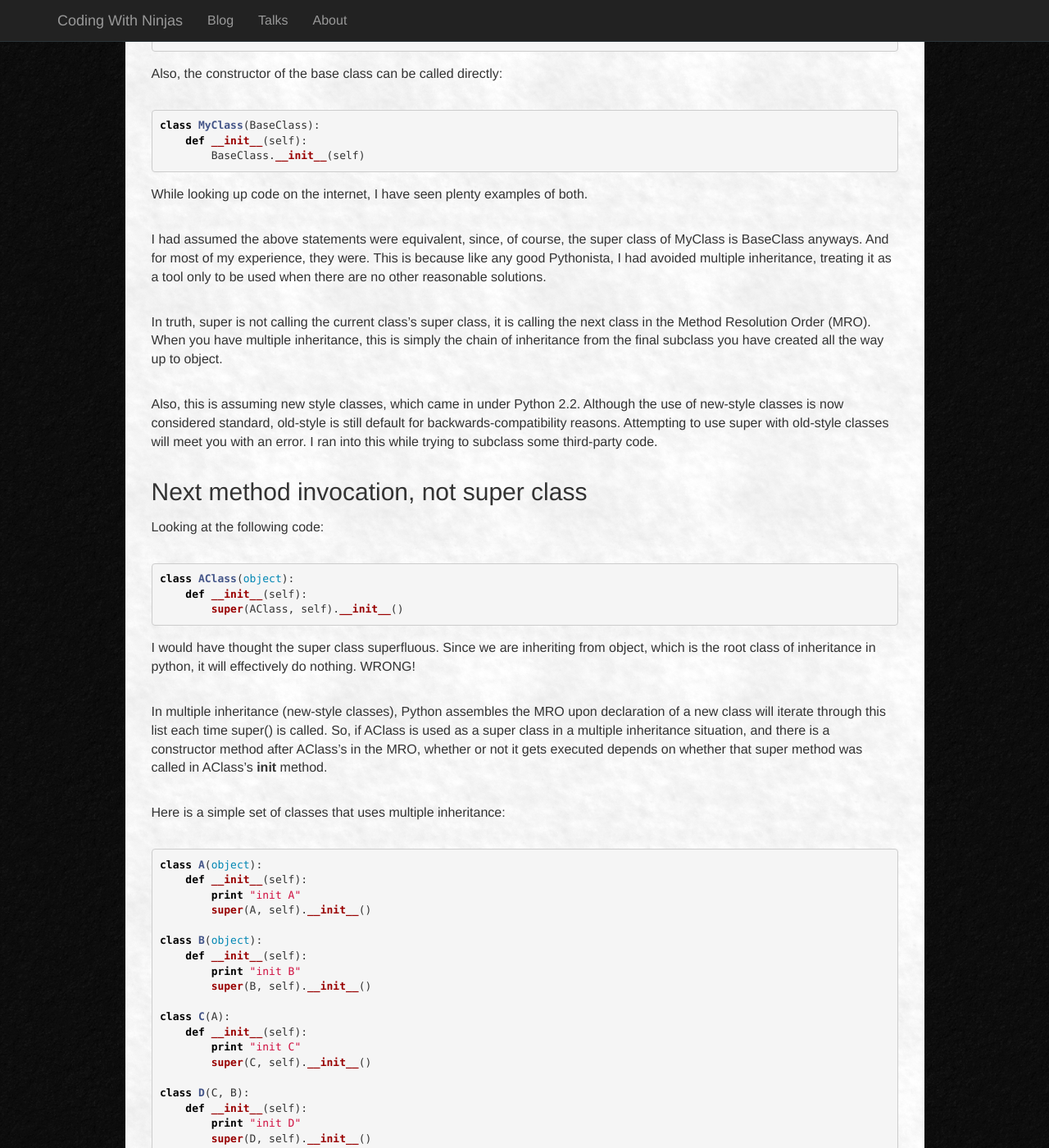
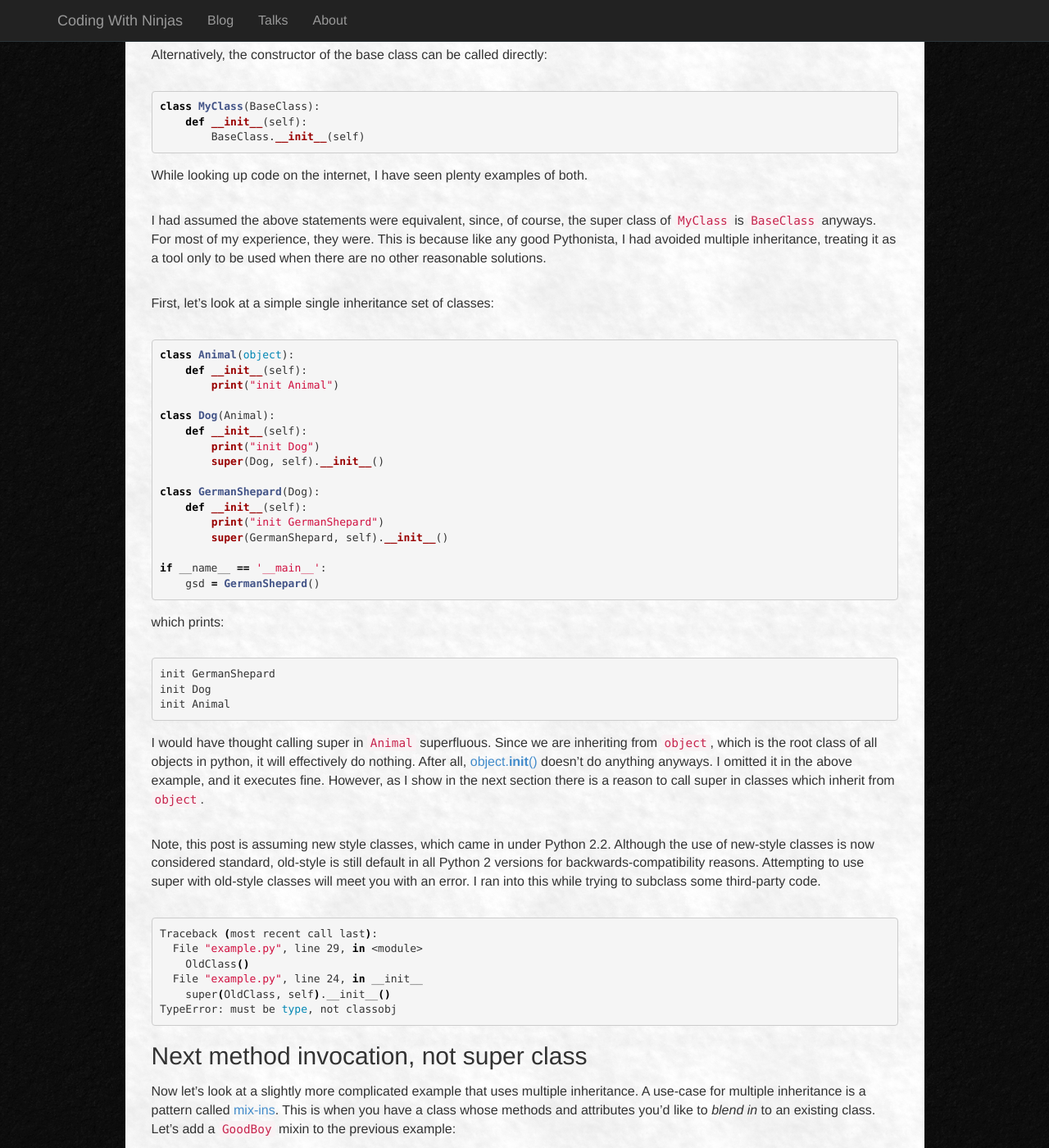
Before and after one commit to boylea/boylea.github.io, a Jekyll site: the page built from _posts/2015-05-07-Python-Inheritance.md, in a window 1280 px wide and 1400 px high, scrolled down 543 px. Shown: the whole window at 82% size. Built offline with Jekyll 4.4.1, drawn with Linux system fonts in a browser that asks for light colours; comment, search, counter and statistics services are not loaded; some of the changed text lies outside the part shown.

Commit message:
Edit inheritance post to not be a pile of incomprehensible garbage

```diff
--- a/_posts/2015-05-07-Python-Inheritance.md
+++ b/_posts/2015-05-07-Python-Inheritance.md
@@ -7,7 +7,7 @@
 Multiple Inheritance Minefield
 ===============================
 
-So I thought I knew how to use inheritance in Python properly. However, when I had a need to use multiple inheritance, I found I did not, in fact, know what was happening. Nothing here is new, it is all in the python docs, and if you are looking for a good explanation of multi class inheritance in python I found [this account][supersuper] well-written and useful. ...But then I also found [a detractor][harmful], or [two][harmful2]. This post is basically me digesting all the posts I read about inheritance in python, to convince myself I know what I am doing. Warning, this post is a bit of an untamed beast.
+So I thought I knew how to use inheritance in Python properly. However, when I had a need to use multiple inheritance, I found I did not, in fact, know what was happening. Nothing here is new, it is all in the python docs, and if you are looking for a good explanation of multi class inheritance in Python I found [this account][supersuper] well-written and useful. ...But then I also found [a detractor][harmful], or [two][harmful2]. I thought I'd write my own post to digest all the concepts myself.
 
 When subclassing a class in python, it is almost always necessary to call the constructor of the super class, this can be done with the following:
 
@@ -25,7 +25,7 @@
         super().__init__()
 {% endhighlight %}
 
-Also, the constructor of the base class can be called directly:
+Alternatively, the constructor of the base class can be called directly:
 
 {% highlight python %}
 class MyClass(BaseClass):
@@ -35,95 +35,132 @@
 
 While looking up code on the internet, I have seen plenty examples of both.
 
-I had assumed the above statements were equivalent, since, of course, the super class of MyClass is BaseClass anyways. And for most of my experience, they were. This is because like any good Pythonista, I had avoided multiple inheritance, treating it as a tool only to be used when there are no other reasonable solutions.
+I had assumed the above statements were equivalent, since, of course, the super class of `MyClass` is `BaseClass` anyways. For most of my experience, they were. This is because like any good Pythonista, I had avoided multiple inheritance, treating it as a tool only to be used when there are no other reasonable solutions.
 
-In truth, super is not calling the current class's super class, it is calling the next class in the Method Resolution Order (MRO). When you have multiple inheritance, this is simply the chain of inheritance from the final subclass you have created all the way up to object.
+First, let's look at a simple single inheritance set of classes:
 
-Also, this is assuming new style classes, which came in under Python 2.2. Although the use of new-style classes is now considered standard, old-style is still default for backwards-compatibility reasons. Attempting to use super with old-style classes will meet you with an error. I ran into this while trying to subclass some third-party code.
+{% highlight python %}
+class Animal(object):
+    def __init__(self):
+        print("init Animal")
+
+class Dog(Animal):
+    def __init__(self):
+        print("init Dog")
+        super(Dog, self).__init__()
+
+class GermanShepard(Dog):
+    def __init__(self):
+        print("init GermanShepard")
+        super(GermanShepard, self).__init__()
+
+if __name__ == '__main__':
+    gsd = GermanShepard()
+{% endhighlight %}
+
+which prints:
+
+    init GermanShepard
+    init Dog
+    init Animal
+
+I would have thought calling super in `Animal` superfluous. Since we are inheriting from `object`, which is the root class of all objects in python, it will effectively do nothing. After all, [object.__init__()][objectsource] doesn't do anything anyways. I omitted it in the above example, and it executes fine. However, as I show in the next section there is a reason to call super in classes which inherit from `object`.
+
+Note, this post is assuming new style classes, which came in under Python 2.2. Although the use of new-style classes is now considered standard, old-style is still default in all Python 2 versions for backwards-compatibility reasons. Attempting to use super with old-style classes will meet you with an error. I ran into this while trying to subclass some third-party code.
+
+{% highlight shell %}
+Traceback (most recent call last):
+  File "example.py", line 29, in <module>
+    OldClass()
+  File "example.py", line 24, in __init__
+    super(OldClass, self).__init__()
+TypeError: must be type, not classobj
+{% endhighlight %}
 
 Next method invocation, not super class
 ----------------------------------------
 
-Looking at the following code:
+Now let's look at a slightly more complicated example that uses multiple inheritance. A use-case for multiple inheritance is a pattern called [mix-ins][mix_in]. This is when you have a class whose methods and attributes you'd like to _blend in_ to an existing class. Let's add a `GoodBoy` mixin to the previous example:
 
 {% highlight python %}
-class AClass(object):
+class Animal(object):
     def __init__(self):
-        super(AClass, self).__init__()
+        print("init Animal")
+
+class GoodBoy(object):
+    def __init__(self):
+        print("They're all good dogs")
+
+class Dog(Animal):
+    def __init__(self):
+        print("init Dog")
+        super(Dog, self).__init__()
+
+class GermanShepard(Dog,GoodBoy):
+    def __init__(self):
+        print("init GermanShepard")
+        super().__init__()
+
+if __name__ == '__main__':
+    gsd = GermanShepard()
 {% endhighlight %}
 
-I would have thought the super class superfluous. Since we are inheriting from object, which is the root class of inheritance in python, it will effectively do nothing. WRONG!
+which prints:
 
-In multiple inheritance (new-style classes), Python assembles the MRO upon declaration of a new class will iterate through this list each time super() is called. So, if AClass is used as a super class in a multiple inheritance situation, and there is a constructor method after AClass's in the MRO, whether or not it gets executed depends on whether that super method was called in AClass's __init__ method.
+    init GermanShepard
+    init Dog
+    init Animal
 
-Here is a simple set of classes that uses multiple inheritance:
+Why didn't our `GoodBoy` class's `__init__` method get called?
+
+In truth, super is not calling the current class's super class(es), it is calling the next class in the Method Resolution Order (MRO). When you have single inheritance, this is simply the chain of inheritance from the final subclass you have created all the way up to `object`. It is represented as a tuple of classes. To see the MRO for a given class you can look at the `__mro__` attribute or the `mro()` method on a class.
+
+Let's look at the MRO of `GermanShepard` from the above example:
+
+    >>> GermanShepard.__mro__
+    (<class '__main__.GermanShepard'>, <class '__main__.Dog'>, <class '__main__.Animal'>, <class '__main__.GoodBoy'>, <class 'object'>)
+
+Python assembles the MRO upon declaration of a new class. It will iterate through this list each time `super` is called. So, if a class is used as a super class in a multiple inheritance situation, it is possible that there are other classes after it in the MRO, even if it inherits from `object`. Whether or not an overridden method gets executed depends on whether `super` was called from the class preceding it in the MRO.
+
+Now let's add `super` calls to all our classes, and try again.
 
 {% highlight python %}
-class A(object):
+class Animal(object):
     def __init__(self):
-        print "init A"
-        super(A, self).__init__()
+        print("init Animal")
+        super().__init__()
 
-class B(object):
+class GoodBoy(object):
     def __init__(self):
-        print "init B"
-        super(B, self).__init__()
+        print("They're all good dogs")
+        super().__init__()
 
-class C(A):
+class Dog(Animal):
     def __init__(self):
-        print "init C"
-        super(C, self).__init__()
+        print("init Dog")
+        super().__init__()
 
-class D(C, B):
+class GermanShepard(Dog,GoodBoy):
     def __init__(self):
-        print "init D"
-        super(D, self).__init__()
+        print("init GermanShepard")
+        super().__init__()
 
 if __name__ == '__main__':
-    D()
+    gsd = GermanShepard()
 {% endhighlight %}
 
 The output is as expected:
 
-    init D
-    init C
-    init A
-    init B
+    init GermanShepard
+    init Dog
+    init Animal
+    They're all good dogs
 
+When the constructor for `GermanShepard` gets called it uses the MRO to find which `__init__()` method it should call, which in this case is `GermanShepard` itself. After that, to get the other __init__ methods to execute, super needs to be called in each successive __init__ method. Each call to super executes the next __init__ method until either the MRO runs out, or an __init__ method returns without calling super.
 
-The super class of A is object, and [object.__init__()][objectsource] doesn't do anything* anyways. So we should be able to leave this out, right? Well...
+Alternatively, the MRO can be subverted by calling a certain __init__ explicitly, as mentioned at the beginning of this post.
 
-
-{% highlight python %}
-class A(object):
-    def __init__(self):
-        print "init A"
-
-class B(object):
-    def __init__(self):
-        print "init B"
-
-class C(A):
-    def __init__(self):
-        print "init C"
-        super(C, self).__init__()
-
-class D(C, B):
-    def __init__(self):
-        print "init D"
-        super(D, self).__init__()
-
-if __name__ == '__main__':
-    D()
-{% endhighlight %}
-
-    init D
-    init C
-    init A
-
-What happened to `init B`? When the constructor for D gets called it uses the MRO to find which __init__() method it should call, which, in this case, is D itself. After that, to get the other __init__ methods to execute, super needs to be called, in each successive __init__ method. Alternatively, the MRO can be subverted by calling __init__ explicitly, as mentioned at the start up this post. In single inheritance situations, the difference turns out to be inconsequential.
-
-However, perhaps you didn't think that class you wrote would be used in a multiple inheritance situation, but later that changed. Even more critically, if you are writing a library that other people will use, it could result in unexpected behavior. For example, if someone wrote some library code without the use of super:
+However, perhaps you didn't think that class you wrote would be used in a multiple inheritance situation ...but later that changed. Even more critically, if you are writing a library that other people will use, it could result in unexpected behavior. For example, if someone wrote some library code without the use of super:
 
 {% highlight python %}
 class A(object):
@@ -135,7 +172,7 @@
         A.__init__(self)
 {% endhighlight %}
 
-And you have your own class B that you want to mixin, which you have diligently used super to connect your class hierarchy:
+And you have your own class B that you want to mixin, for which you have diligently used super to connect your class hierarchy:
 
 {% highlight python %}
 class B(object):
@@ -153,11 +190,11 @@
 
 You would need to dive into the source code for the library to see that the author didn't call super for class A, and thus your mixin class never got initialized.
 
-<!-- each call to super executes the next __init__ method until either the MRO runs out, or an __init__ method returns without calling super. -->
+
 Mo classes, mo problems
 ------------------------
 
-The inverse of the above situation is also true. Say you are using as a subclass, a class that does call super in the constructor:
+The inverse of the above situation is also true. Say you are using a base class that does call super in the constructor:
 
 {% highlight python %}
 class A(object):
@@ -205,10 +242,10 @@
 
 I found interesting Guido Van Rossum's account of [why the MRO is the way it is][MROhist].
 
-So Let's just all be super
+So let's just all be super
 ---------------------------
 
-Really, you need to consistently use super, or use it not at all. However, this is not the end of the story, because if you use it *too* consistently you can still run into problems. The above examples all used the init method because since all objects have an init method that should be called on object initiation, so it is a common place where things go wrong. There is nothing special about the __init__ method with respect to inheritance and the MRO, it all applies the same to all methods in a class. So, for instance:
+Really, you need to consistently use super, or use it not at all. Except, this is not the end of the story, because if you use it *too* consistently you can still run into problems. The above examples all used the init method because all objects have an `__init__` method that should be called on object initiation, so it is a common place where things go wrong. There is nothing special about the `__init__` method with respect to inheritance and the MRO. The MRO is applied to all methods in a class, any time you use `super`. For example:
 
 
 {% highlight python %}
@@ -239,9 +276,9 @@
 
 `object` does not have a save method, so we got an error when we called super and the next class in the MRO did not have the desired method.
 
-Ok, so if we are going to use super, we need to follow some guidelines:
+Here are some guidelines, or things to keep in mind about building a class hierarchy:
 
-* If you are thinking of your two classes that you are multiply inheriting as a Base class and a mixin, the mixin should be on the left in the class declaration. This will make the MRO and calling super more sane, as it is like you are applying a modifying class on top of another class.
+* When inheriting from multiple classes and you care about order of base class method calls, keep the classes you want called earlier on the left in the class declaration.
 * Know what the last class in the MRO to define a certain method is. Do not call super in this method.
 * If you are not the author of either the inherited classes, you may need to create a wrapper around the base class to make things work.
 
@@ -254,22 +291,22 @@
 {% highlight python %}
 class A(object):
     def __init__(self):
-        print "init A"
+        print("init A")
         super(A, self).__init__()
 
 class B(object):
     def __init__(self, x):
-        print "init B", x
+        print("init B", x)
         super(B, self).__init__()
 
 class C(A):
     def __init__(self):
-        print "init C"
+        print("init C")
         super(C, self).__init__()
 
 class D(C, B):
     def __init__(self):
-        print "init D"
+        print("init D")
         super(D, self).__init__()
 
 if __name__ == '__main__':
@@ -290,16 +327,72 @@
         super(A, self).__init__()
     TypeError: __init__() takes exactly 2 arguments (1 given)
 
-To fix this situation, we need to make sure our methods always take `**kwargs` argument, and always define and call methods using keywords. That way we can pass on the keyword arguments, that are not relevant to the current instance, when we call super. Alternatively, knowing the MRO, you can also use positional arguments and pick them off in order, and use the `*args` keyword to pass on subclass arguments.
+Or, if we try to pass x in from `D`:
 
-Since super seems to be quite a mess really, I would personally try to avoid it, if possible. Well, I did actually seem to run into a situation where the use of super seemed to be necessary. I have a mixin that I need to use with a few different base classes, where I do want some of the methods of the mixin to also pass on the call to the base class's method. Now that I have an idea of how this inheritance business works, I may be able to handle it, and my life can continue to be footloose and fancy-free.
+{% highlight python %}
+class A(object):
+    def __init__(self):
+        print("init A")
+        super(A, self).__init__()
+
+class B(object):
+    def __init__(self, x):
+        print("init B", x)
+        super(B, self).__init__()
+
+class C(A):
+    def __init__(self):
+        print("init C")
+        super(C, self).__init__()
+
+class D(C, B):
+    def __init__(self):
+        print("init D")
+        super(D, self).__init__(x=42)
+
+if __name__ == '__main__':
+    D()
+{% endhighlight %}
+
+    init D
+    Traceback (most recent call last):
+      File "example.py", line 71, in <module>
+        D()
+      File "example.py", line 41, in __init__
+        super(D, self).__init__(x=42)
+    TypeError: __init__() got an unexpected keyword argument 'x'
+
+To fix this situation, we need to make sure our methods always take `**kwargs` argument, and always define and call methods using keywords. That way we can pass on the keyword arguments, that are not relevant to the current instance, when we call super. Alternatively, knowing the MRO, you can also use positional arguments, pick them off in order, and use the `*args` keyword to pass on subclass arguments.
+
+{% highlight python %}
+class A(object):
+    def __init__(self,**kwargs):
+        print("init A")
+        super(A, self).__init__(**kwargs)
+
+class B(object):
+    def __init__(self, x, **kwargs):
+        print("init B", x)
+        super(B, self).__init__(**kwargs)
+
+class C(A):
+    def __init__(self, **kwargs):
+        print("init C")
+        super(C, self).__init__(**kwargs)
+
+class D(C, B):
+    def __init__(self):
+        print("init D")
+        super(D, self).__init__(x=42)
+{% endhighlight %}
+
 
 Compile Time Commitment Issues
 ----------------------------------
 
-You would have thought I had enough of this inheritance hellscape by now, but oh wait, there's more. I present to you dynamic inheritance for those who just can't commit to a class hierarchy at compile time.
+You would have thought I had enough of inheritance by now, but there is more fun to be had. I present to you dynamic inheritance for those who just can't commit to a class hierarchy at compile time. Disclaimer: don't actually do this, it's terrible.
 
-While teasing apart the some of the backend code that I had allowed to get mixed up in my GUI code, I ran into the situation of needing dynamic multiple inheritance to fix it. "why why why, would you do that?", is probably what you are thinking. Perhaps I could have designed the code a bit better at the start to avoid this situation (ok, not perhaps... surely). But anyway, I needed to pair up mixin classes with base classes, so I decided to go this route instead of a major refactor.
+While teasing apart the some of the backend code that I had allowed to get mixed up in my GUI code 😬, I ran into the situation of needing dynamic multiple inheritance to fix it. Perhaps I could have designed the code a bit better at the start to avoid this situation (ok, not perhaps... surely). But anyway, I needed to pair up mixin classes with base classes, so I decided to go this route instead of a major refactor.
 
 The Python builtin [type][] function allows you to do this. For example, assuming defined classes A and B, the following definitions for C are equivalent:
 
@@ -308,40 +401,69 @@
 class C(A, B):
     x = 1
     def save(self):
-        print 'save stuffs'
+        print('save stuffs', self)
+
+c1 = C()
+print(c1.x)
+c1.save()
 
 # dynamic definition
 def save(obj):
-    print 'save stuffs'
+    print('save stuffs', obj)
 
 C = type("C", (A, B), {'x':1, 'save': save})
+
+c2 = C()
+print(c2.x)
+c2.save()
 {% endhighlight %}
 
-So I can use different classes B to add to some mixin class A to dynamically. There is one more caveat that I have to work around. I also want to add the mixin class to the base class after I already have an instance of the base class B. So we need to redefine a class's subclasses after it has been instantiated.
+    1
+    save stuffs <__main__.C object at 0x1037159e8>
+    1
+    save stuffs <__main__.C object at 0x103715b00>
+
+Using the second method, I can use variable classes to the `type` method to dynamically construct a new class, without hard-coding the base classes ahead of time.
+
+There is one more caveat that I have to work around. I want to add the mixin class to the base class *after* I already have an instance of the base class B. So we need to redefine a class's base classes after it has been instantiated. (This doesn't make sense?)
 
 If I have classes A and B (which may have their own subclasses too):
 
 {% highlight python %}
-b = B()
+class C(A):
+    def __init__(self):
+        super(C, self).__init__()
+
+c = C()
+print(type(c).__mro__)
+
 # we can make changes to the instance which should still be present
-# after we redefine b's subclasses
-b.attr = 'badger'
+# after we redefine b's base classes
+c.attr = 'puppies'
 # keep the class name of "B", but add class A to subclasses
-AB = type("B", (A,B), {})
-btmemp = AB()
+CAB = type("C", (A,B), {})
+ctemp = CAB()
 # merge mixin instance variables
-btemp.__dict__.update(b.__dict__)
-b = btemp
+ctemp.__dict__.update(c.__dict__)
+c = ctemp
+
+print("After splicing in another base class:")
+print(c.attr)
+print(type(c).__mro__)
 {% endhighlight %}
 
-Thus, we can effectively introduce a mixin class's methods and properties to a class instance. By merging the __dict__ of the newly instantiated AB class with the existing instance b's __dict__, we get to have any variables defined in the constructor for the mixin, plus our existing state from instance b. We give preference to the existing instance b's variables, if there is a conflict.
+    (<class '__main__.C'>, <class '__main__.A'>, <class 'object'>)
+    After splicing in another base class:
+    puppies
+    (<class '__main__.C'>, <class '__main__.A'>, <class '__main__.B'>, <class 'object'>)
 
+Thus, we can effectively introduce a mixin class's methods and properties to a class instance. By merging the `__dict__` of the newly instantiated CAB class with the existing instance c's `__dict__`, we get to have any variables defined in the constructor for the mixin, plus our existing state from instance `c`. We give preference to the existing instance c's variables, if there is a conflict.
 
-Thanks to Stefan Loesch for help with a correction.
 
 [supersuper]: https://rhettinger.wordpress.com/2011/05/26/super-considered-super/
 [harmful]: https://fuhm.net/super-harmful/
 [harmful2]: http://blog.codekills.net/2014/04/02/the-sadness-of-pythons-super/
+[mix_in]: https://en.wikipedia.org/wiki/Mixin
 [MRO]: https://www.python.org/download/releases/2.3/mro/#id5
 [MROhist]: http://python-history.blogspot.com/2010/06/method-resolution-order.html
 [C3]: http://en.wikipedia.org/wiki/C3_linearization
```
